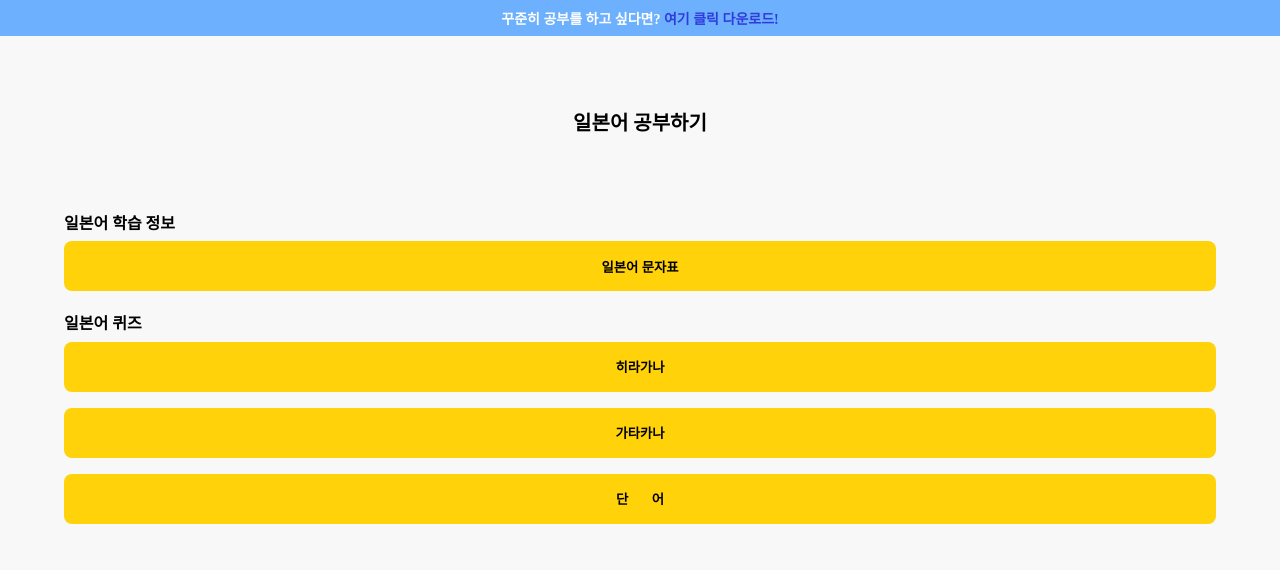
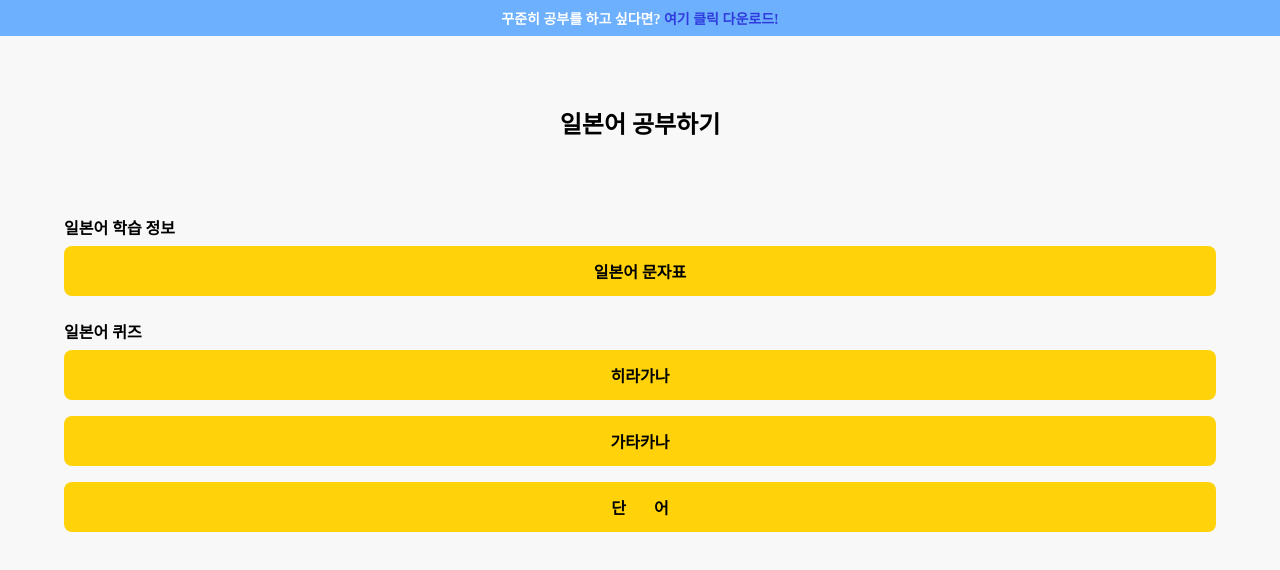
Before and after one commit to TheKany/study-japanese, a Next.js app: page / in a window 1280 px wide. Shown: the top 570 px of the page. Built offline with nearby package versions, Linux system fonts and the light colour scheme.

Commit message:
메인 text 수정

```diff
--- a/src/app/page.tsx
+++ b/src/app/page.tsx
@@ -50,13 +50,13 @@ export default function Home() {
 }
 
 const MainTitle = styled.p`
-  font-size: 20px;
+  font-size: 24px;
   font-weight: 700;
   text-align: center;
   margin: 60px 0 80px;
 `;
 
 const MenuTitle = styled.p`
-  margin-top: 16px;
+  margin-top: 20px;
   font-weight: 700;
 `;
--- a/src/components/ButtonBox/index.tsx
+++ b/src/components/ButtonBox/index.tsx
@@ -13,5 +13,7 @@ export const ButtonBox = styled.button<Props>`
   border-radius: 8px;
   background-color: #ffd20a;
   margin: 8px 0;
+  font-size: 16px;
   font-weight: 700;
+  text-decoration: none;
 `;
```
